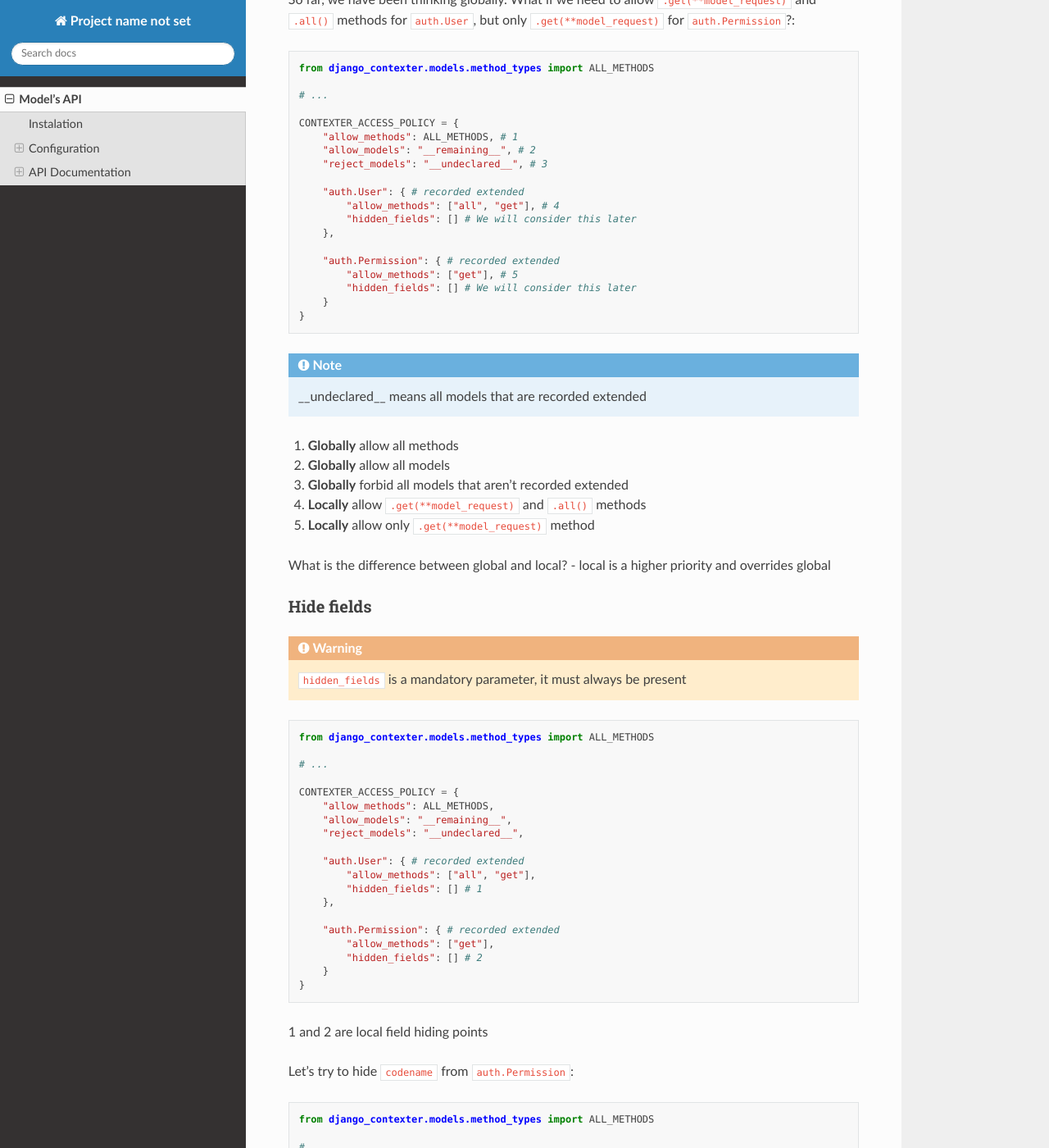
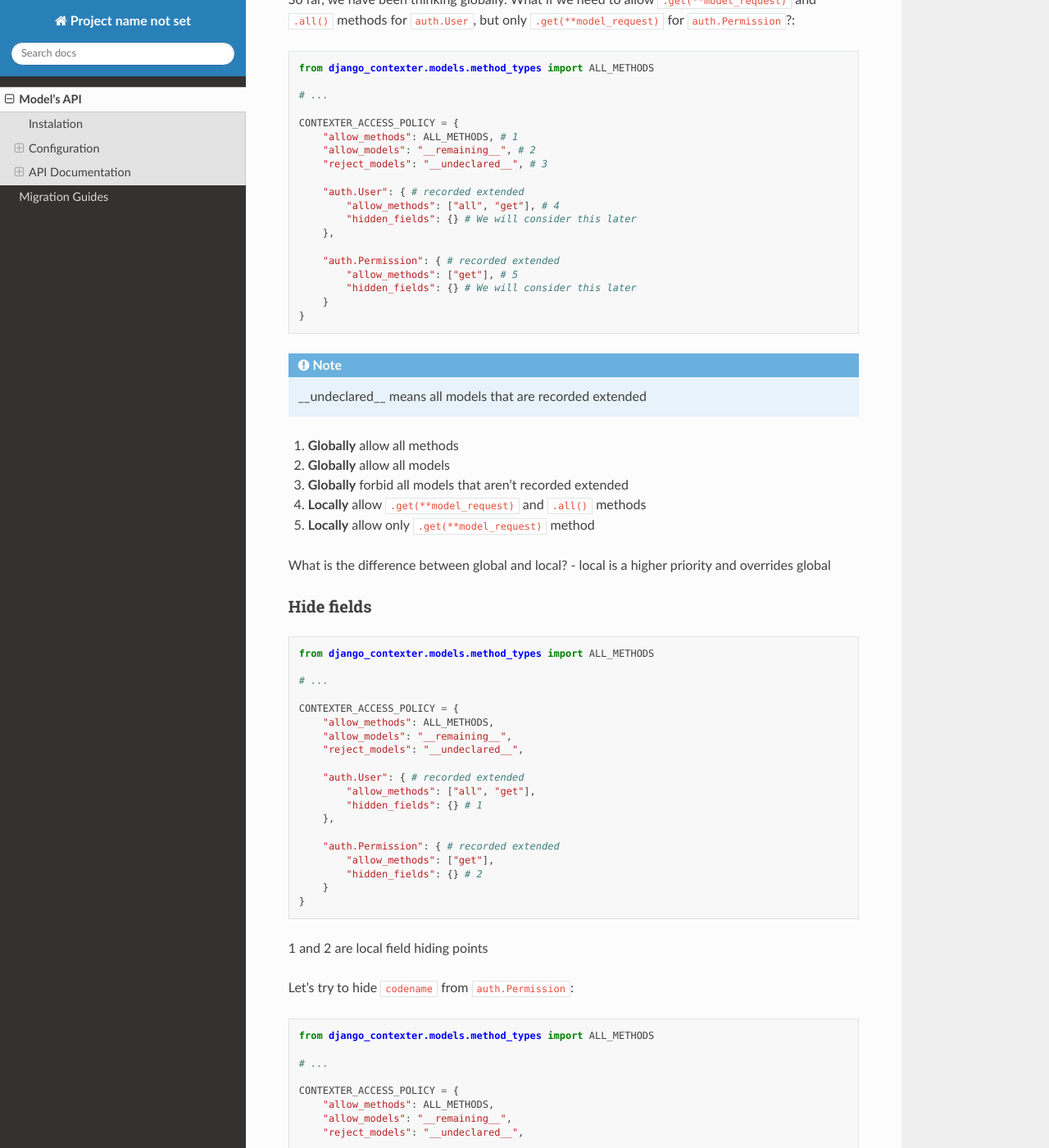
Before and after one commit to TheTS-labs/django_contexter, a Sphinx documentation site: the page built from docs/source/models.rst, in a window 1280 px wide and 1400 px high, scrolled down 3871 px. Shown: the whole window at 82% size. Built offline with Sphinx 7.4.7 and the Read the Docs theme 2.0.0, drawn with Linux system fonts in a browser that asks for light colours; some of the changed text lies outside the part shown.

Commit message:
Update docs

```diff
--- a/docs/source/index.rst
+++ b/docs/source/index.rst
@@ -38,3 +38,5 @@
 .. toctree::
 
    models
+
+   migration_guides
--- a/docs/source/models.rst
+++ b/docs/source/models.rst
@@ -211,12 +211,12 @@
 
         "auth.User": { # recorded extended
             "allow_methods": ["all", "get"], # 4
-            "hidden_fields": [] # We will consider this later
+            "hidden_fields": {} # We will consider this later
         },
 
         "auth.Permission": { # recorded extended
             "allow_methods": ["get"], # 5
-            "hidden_fields": [] # We will consider this later
+            "hidden_fields": {} # We will consider this later
         }
     }
 
@@ -235,10 +235,6 @@
 Hide fields
 -----------
 
-.. warning::
-
-    ``hidden_fields`` is a mandatory parameter, it must always be present
-
 .. code-block:: Python
 
     from django_contexter.models.method_types import ALL_METHODS
@@ -252,12 +248,12 @@
 
         "auth.User": { # recorded extended
             "allow_methods": ["all", "get"],
-            "hidden_fields": [] # 1
+            "hidden_fields": {} # 1
         },
 
         "auth.Permission": { # recorded extended
             "allow_methods": ["get"],
-            "hidden_fields": [] # 2
+            "hidden_fields": {} # 2
         }
     }
 
@@ -278,12 +274,12 @@
 
         "auth.User": { # recorded extended
             "allow_methods": ["all", "get"],
-            "hidden_fields": [] # 1
+            "hidden_fields": {} # 1
         },
 
         "auth.Permission": { # recorded extended
             "allow_methods": ["get"],
-            "hidden_fields": ["codename"] # 2
+            "hidden_fields": {"codename": "********"} # 2
         }
     }
 
@@ -313,12 +309,15 @@
 
         "auth.User": { # recorded extended
             "allow_methods": ["all", "get"],
-            "hidden_fields": [] # 1
+            "hidden_fields": {} # 1
         },
 
         "auth.Permission": { # recorded extended
             "allow_methods": ["get"],
-            "hidden_fields": ["codename", "name"] # 2
+            "hidden_fields": {
+                "codename": "********",
+                "name": "****",
+            } # 2
         }
     }
 
```
Also changed, not shown: other parts of docs/source/index.rst (+2 -2 lines), other parts of docs/source/models.rst (+2 -3 lines), docs/source/migration_guides.rst (added, +141 -0 lines).
